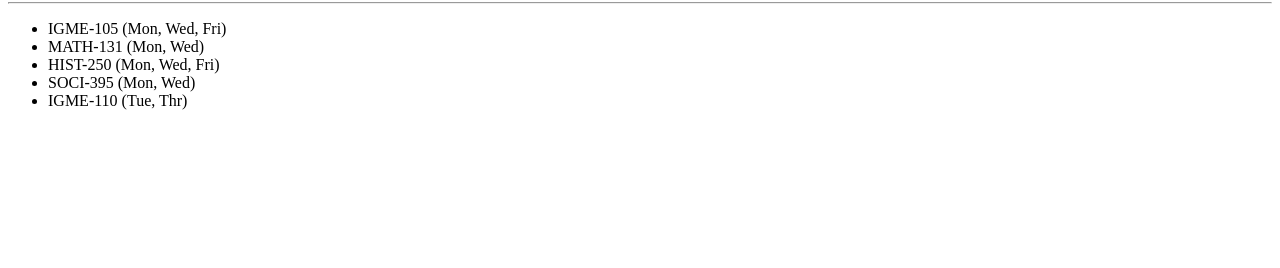
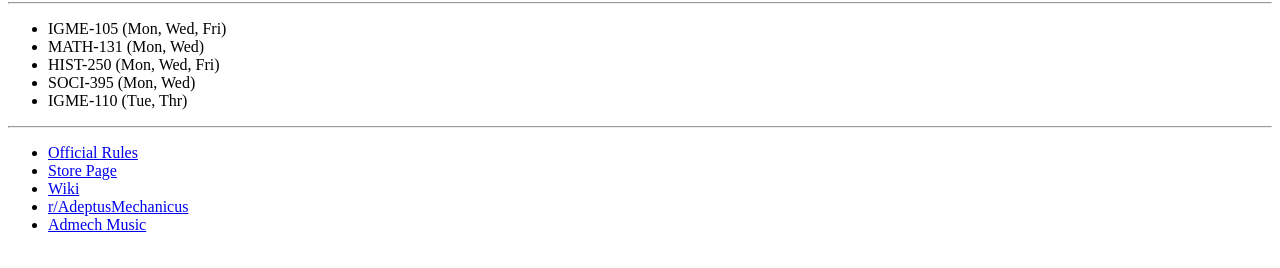
Before and after one commit to pft6734/pft6734.github.io, a plain HTML site: page index.html in a window 1280 px wide. Shown: the part 64-332 px from the top of the page. Drawn offline with Linux system fonts and the light colour scheme.

Commit message:
Update index.html

```diff
--- a/index.html
+++ b/index.html
@@ -14,5 +14,14 @@
       <li>SOCI-395 (Mon, Wed)</li>
       <li>IGME-110 (Tue, Thr)</li>
     </ul>
+
+    <hr>
+    <ul>
+      <li><a href="https://wahapedia.ru/wh40k10ed/factions/adeptus-mechanicus/">Official Rules</a></li>
+      <li><a href="http://warhammer.com/en-WW/shop/warhammer-40000/armies-of-the-imperium/adeptus-mechanicus?srsltid=AfmBOopCGCvAuuO-2et6ClpLwa1hqf0C7hkk_szOkDY8zUrsJhpARQyZ">Store Page</a></li>
+      <li><a href="https://warhammer40k.fandom.com/wiki/Adeptus_Mechanicus">Wiki</a></li>
+      <li><a href="https://www.reddit.com/r/AdeptusMechanicus/">r/AdeptusMechanicus</a></li>
+      <li><a href="https://www.youtube.com/watch?v=ZLsX9WUdYnU&list=RDZLsX9WUdYnU&start_radio=1">Admech Music</a></li>
+    </ul>
   </body>
 </html>
```
